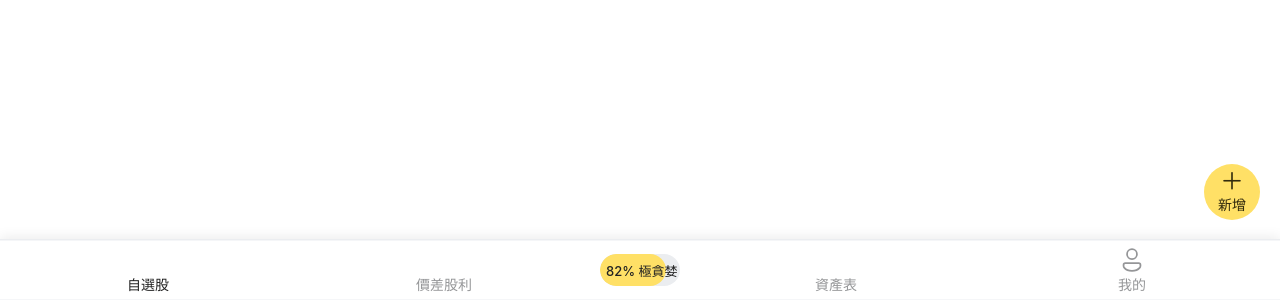
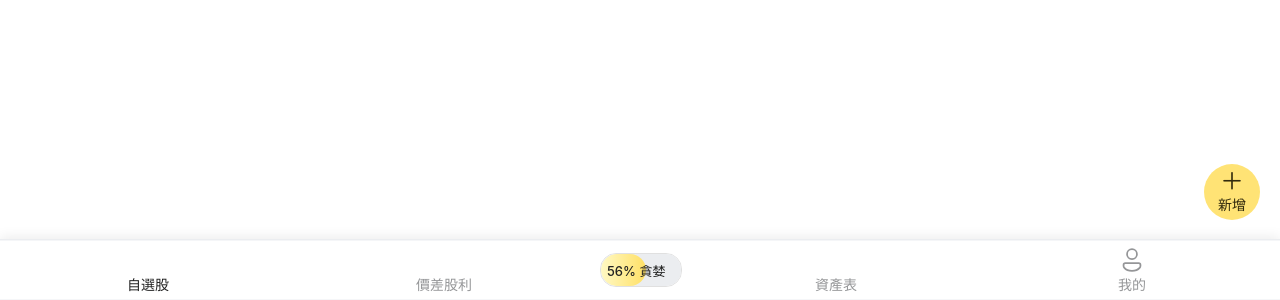
Before and after one commit to 17Kobe/iKDx, a Vue app: page /#/ in a window 1280 px wide. Shown: the part 500-800 px from the top of the page. Built offline with nearby package versions, Linux system fonts and the light colour scheme; some icons are missing.

Commit message:
✨ feat(TabbarProgress): 更新進度條以從 global.json 獲取數據，顯示動態百分比及相應的恐懼指數。調整浮動泡泡背景顏色以改善視覺效果

```diff
--- a/public/data/global.json
+++ b/public/data/global.json
@@ -1 +1,5 @@
-{"index":56.3714285714286,"status":"greed","updateText":"2025/8/5 07:54:01"}
+{
+    "cnnIndex": 56.3714285714286,
+    "cnnStatus": "greed",
+    "cnnUpdateTime": "2025/8/5 07:54:01"
+}
--- a/src/App.vue
+++ b/src/App.vue
@@ -33,7 +33,7 @@
                 </div>
             </TabbarItem>
             <!-- Progress Bar 區塊（已封裝元件） -->
-            <TabbarProgress :progress-list="progressList" />
+            <TabbarProgress />
             <TabbarItem>
                 <div class="tabbar-icon-wrap">
                     <Icon
@@ -82,19 +82,6 @@
         document.documentElement.style.setProperty('--app-height', `${window.innerHeight}px`);
     });
 
-    // 進度條資料，可依需求調整
-    const progressList = [
-        {
-            percent: 76,
-            label: '76% 極貪婪',
-            color: 'linear-gradient(90deg, #7be495 60%, #bdf7b7 100%)',
-        },
-        {
-            percent: 100,
-            label: '31分 穩定',
-            color: 'linear-gradient(90deg, #bdf7b7 60%, #7be495 100%)',
-        },
-    ];
     import { Icon } from '@iconify/vue';
     import { usePreferredDark } from '@vueuse/core';
 
--- a/src/components/TabbarProgress.vue
+++ b/src/components/TabbarProgress.vue
@@ -2,39 +2,53 @@
     <div class="tabbar-progress-wrap">
         <div class="tabbar-progress-item">
             <van-progress
-                :percentage="progressList[0].percent"
-                color="#ffe066"
+                :percentage="percent"
+                color="linear-gradient(90deg, #fff9c4 0%, #ffe066 100%)"
                 :show-pivot="false"
                 stroke-width="24"
                 style="width: 100%; height: 32px"
             />
-            <span class="tabbar-progress-label">{{ progressList[0].label }}</span>
+            <span class="tabbar-progress-label">{{ label }}</span>
         </div>
     </div>
 </template>
 
 <script setup>
-    import { Progress as VanProgress } from 'vant';
-    import { useEventBus } from '@vueuse/core';
-    import { ref, onMounted, onUnmounted } from 'vue';
+import { Progress as VanProgress } from 'vant';
+import { ref, onMounted } from 'vue';
+import axios from 'axios';
 
-    // 監聽 event bus
-    const progressList = ref([
-        {
-            percent: 82,
-            label: '82% 極貪婪',
-        },
-    ]);
-    const progressBus = useEventBus('tabbar-progress');
+    const percent = ref(0);
+    const label = ref('');
 
-    // 註冊監聽
+    async function fetchGlobal() {
+        try {
+            const base = import.meta.env.BASE_URL || '/';
+            const url = base.endsWith('/') ? `${base}data/global.json` : `${base}/data/global.json`;
+            const res = await axios.get(url);
+            const data = res.data;
+            percent.value = Math.round(Number(data.cnnIndex) || 0);
+            let fearLevel = '';
+            if (percent.value <= 24) {
+                fearLevel = '極恐慌';
+            } else if (percent.value <= 44) {
+                fearLevel = '恐懼';
+            } else if (percent.value <= 54) {
+                fearLevel = '中性';
+            } else if (percent.value <= 74) {
+                fearLevel = '貪婪';
+            } else {
+                fearLevel = '極貪婪';
+            }
+            label.value = `${percent.value}% ${fearLevel}`;
+        } catch (e) {
+            percent.value = 0;
+            label.value = 'N/A';
+        }
+    }
+
     onMounted(() => {
-        progressBus.on(val => {
-            if (Array.isArray(val)) progressList.value = val;
-        });
-    });
-    onUnmounted(() => {
-        progressBus.reset();
+        fetchGlobal();
     });
 </script>
 
@@ -57,9 +71,10 @@
         overflow: hidden;
         border-radius: 16px;
         background: none;
+        border: 1px solid #e0e0e0;
     }
     .tabbar-progress-item :deep(.van-progress__track) {
-        background: #ffe066 !important;
+        background: linear-gradient(90deg, #fffde7 0%, #fff9c4 60%, #ffe066 100%) !important;
         border-radius: 16px !important;
         height: 32px !important;
     }
--- a/src/pages/Stock.vue
+++ b/src/pages/Stock.vue
@@ -121,7 +121,7 @@
             :gap="{ x: 20, y: 80 }"
             style="
                 --van-floating-bubble-size: 56px;
-                --van-floating-bubble-background: #ffe066;
+                --van-floating-bubble-background: rgba(255, 224, 102, 0.9);
                 --van-floating-bubble-icon-size: 22px;
                 --van-floating-bubble-color: #322b0d;
             "
```
